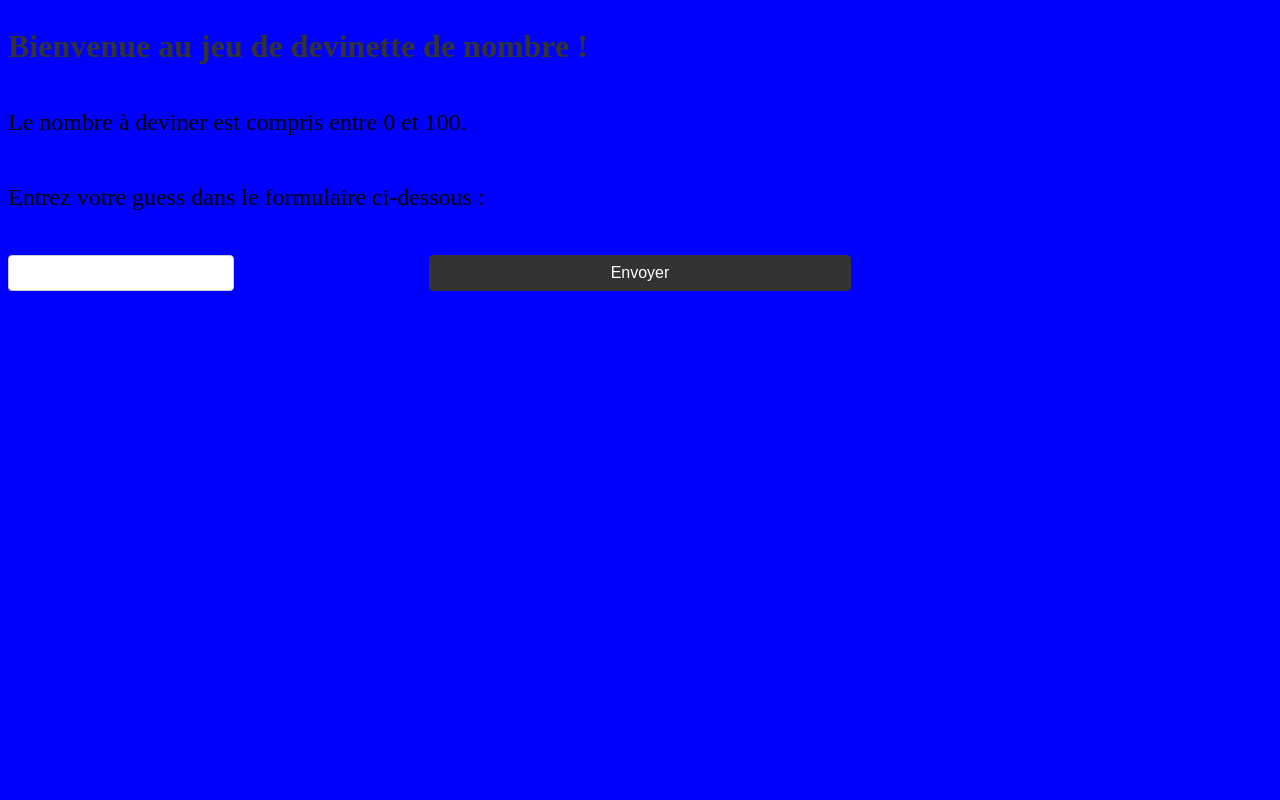
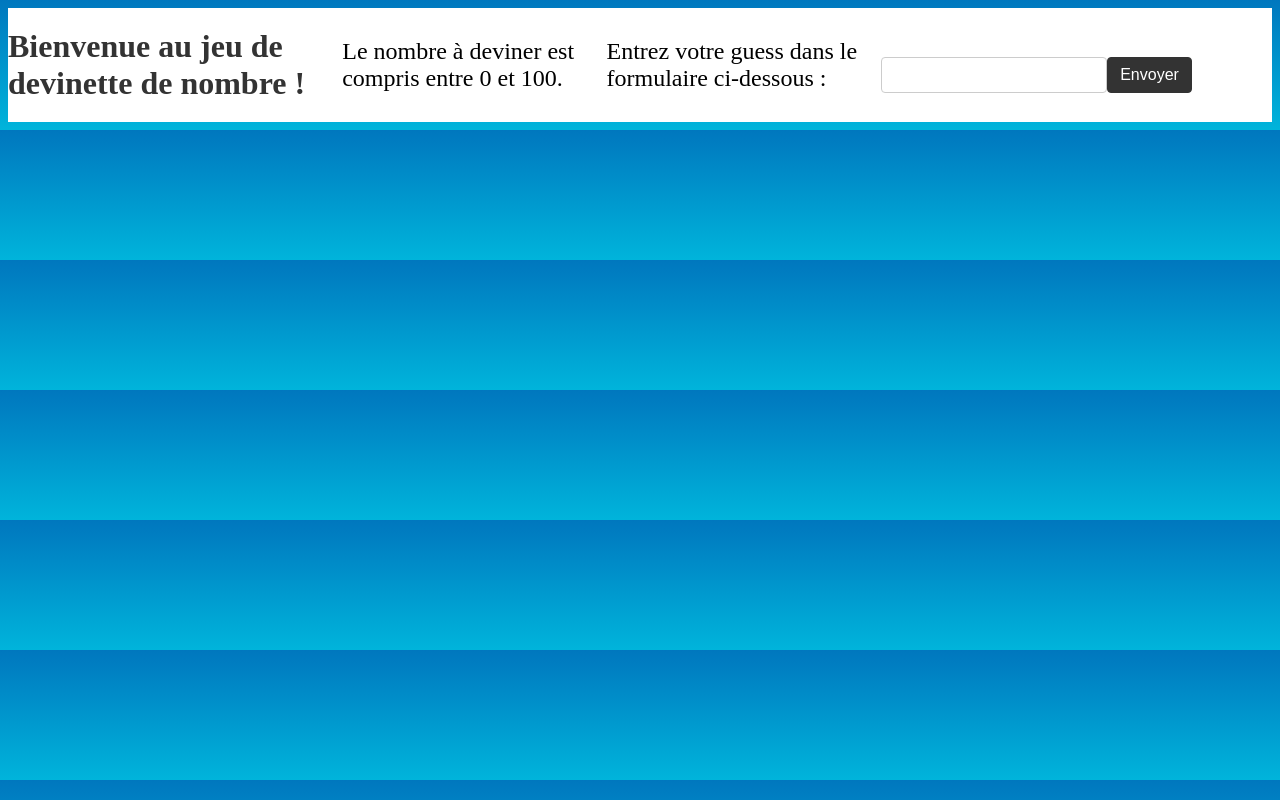
Before and after one commit to MyEcoria/guessTheNumber, a plain HTML site: page public/index.html in a window 1280 px wide. Drawn offline with Linux system fonts and the light colour scheme.

Commit message:
Update style.css

```diff
--- a/public/style.css
+++ b/public/style.css
@@ -1 +1 @@
-body{background-color:blue}#content{display:flex;flex-direction:column;justify-content:center}h1{color:#333;font-size:2em;margin:20px 0}p{font-size:1.5em}form{align-items:center;display:flex;flex-direction:column;margin-top:20px}input[type="number"]{border:1px solid #ccc;border-radius:4px;font-size:16px;padding:8px 12px;width:200px}button[type="submit"]{border:1px solid #333;border-radius:4px;background-color:#333;color:#fff;cursor:pointer;font-size:16px;padding:8px 12px}button[type="submit"]:hover{background-color:#666}@media (min-width:768px){form{display:grid;grid-template-columns:repeat(3,1fr)}}@media (min-width:480px) and (max-width:767px){form{display:grid;grid-template-columns:repeat(2,1fr)}}@media (max-width:480px){form{display:block}}.error{color:red;font-weight:bold}.success{color:green;font-weight:bold}
+body{background:linear-gradient(to bottom,#0077be 0%,#00b4db 100%)}#content{background-color:white;display:flex;justify-content:center;align-items:center}h1{color:#333;font-size:2em;margin:20px 0}p{font-size:1.5em}form{align-items:center;display:flex;flex-direction:column;margin-top:20px}input[type="number"]{border:1px solid #ccc;border-radius:4px;font-size:16px;padding:8px 12px;width:200px}button[type="submit"]{border:1px solid #333;border-radius:4px;background-color:#333;color:#fff;cursor:pointer;font-size:16px;padding:8px 12px}button[type="submit"]:hover{background-color:#666}@media (min-width:768px){form{display:grid;grid-template-columns:repeat(3,1fr)}}@media (min-width:480px) and (max-width:767px){form{display:grid;grid-template-columns:repeat(2,1fr)}}@media (max-width:480px){form{display:block}}.error{color:red;font-weight:bold}.success{color:green;font-weight:bold}
```
